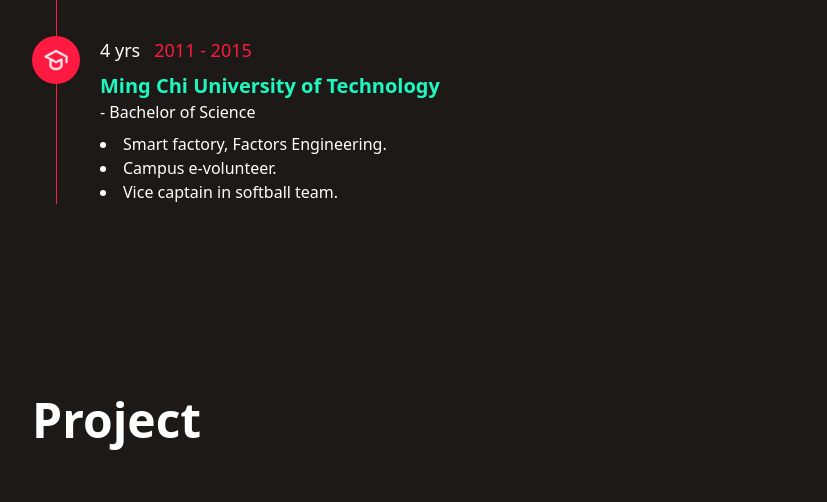
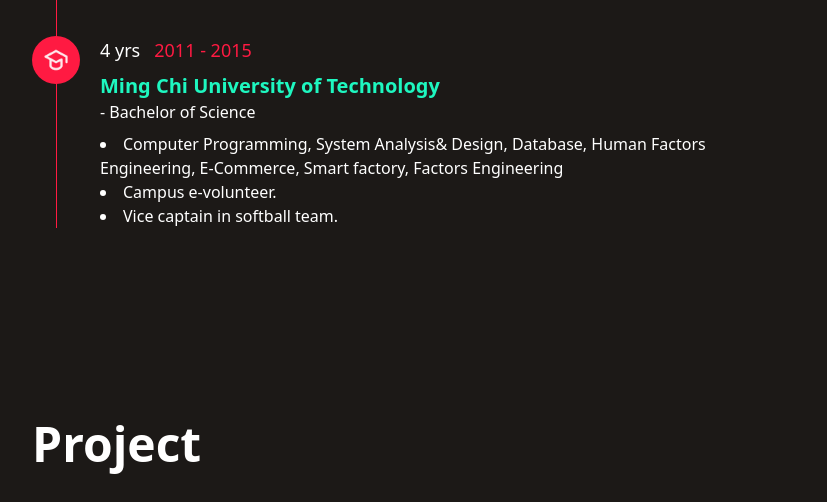
Before and after one commit to rosethorn999/rosethorn999.github.io, a website built with webpack: page src/index.html in a window 1280 px wide. Shown: the part 4540-5042 px from the top of the page, without its empty margins (224-1051 px from the left). Built offline with nearby package versions, Linux system fonts and the light colour scheme; files whose address does not match are found by name.

Commit message:
feat: Update education

```diff
--- a/src/index.html
+++ b/src/index.html
@@ -668,7 +668,11 @@
               </h3>
               <p class="mb-2">- Bachelor of Science</p>
               <ul class="list-disc list-inside">
-                <li>Smart factory, Factors Engineering.</li>
+                <li>
+                  Computer Programming, System Analysis& Design, Database, Human
+                  Factors Engineering, E-Commerce, Smart factory, Factors
+                  Engineering
+                </li>
                 <li>Campus e-volunteer.</li>
                 <li>Vice captain in softball team.</li>
               </ul>
```
